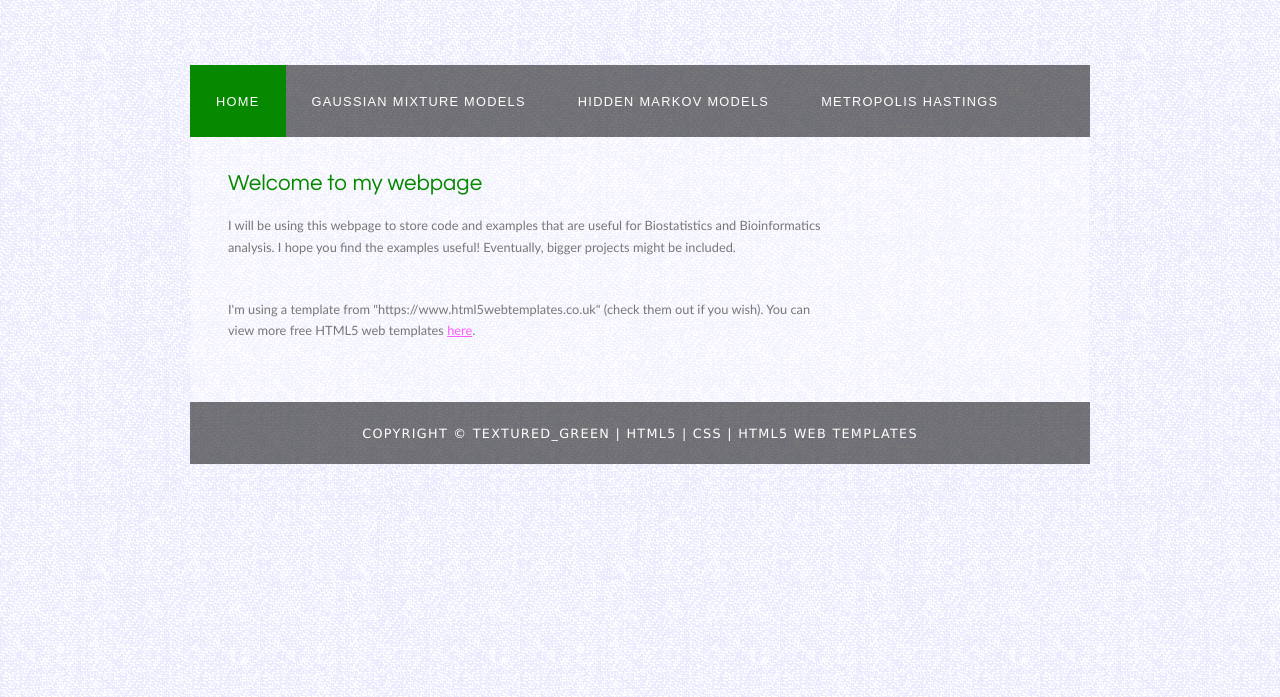
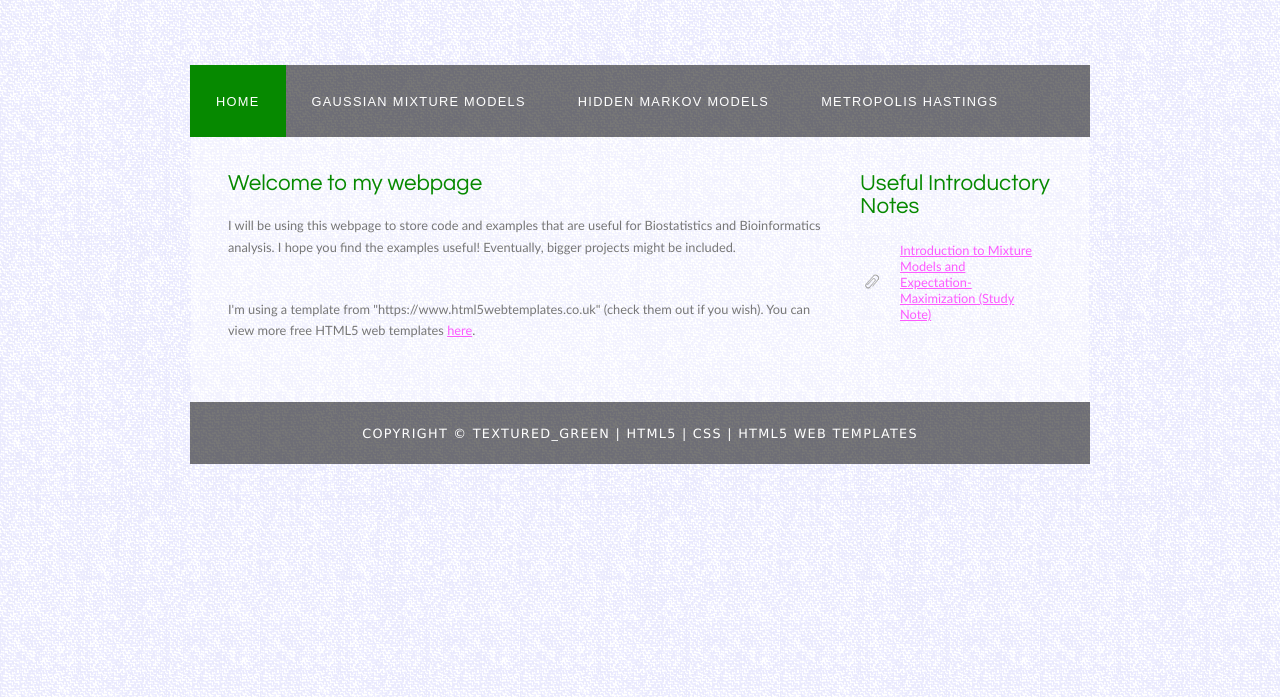
Before and after one commit to CCVR/CCVR.github.io, a plain HTML site: page index.html in a window 1280 px wide. Shown: the part 103-800 px from the top of the page. Drawn offline with Linux system fonts and the light colour scheme.

Commit message:
Update index.html

```diff
--- a/index.html
+++ b/index.html
@@ -50,9 +50,12 @@
 
         <p>Eventually I'll put other interesting things here. For now it's just empty. I'll put the link to the html templates on "Useful Likns section."<br /><a href="#">Read more</a></p>
 -->
-        <!--
-        <h3>Useful Links</h3>
+
+        <h3>Useful Introductory Notes</h3>
         <ul>
+            <li><a href="/ExtraWebpages/Introduction-to-GMMs-EM.pdf">Introduction to Mixture Models and Expectation-Maximization (Study Note)</a></li>
+        </ul>
+<!--
           <li><a href="https://www.html5webtemplates.co.uk">https://www.html5webtemplates.co.uk</a></li>
           <li><a href="https://www.html5webtemplates.co.uk">link 2</a></li>
           <li><a href="https://www.html5webtemplates.co.uk">link 3</a></li>
```
